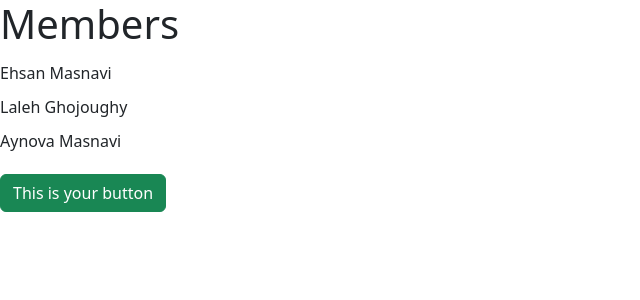
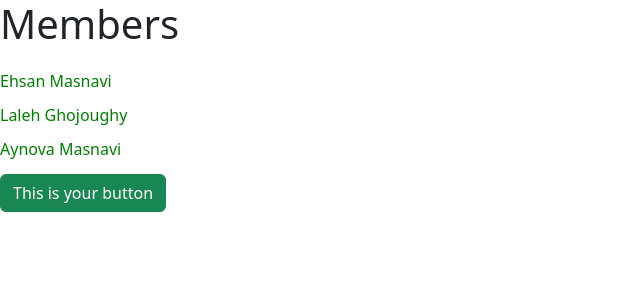
Before and after one commit to emasnavi1/REACT-TS, a React (Vite) app: page / in a window 1280 px wide. Shown: the top 300 px of the page, without its empty margins (0-640 px from the left). Built offline with nearby package versions, Linux system fonts and the light colour scheme.

Commit message:
PLayed with material UI ListItem

```diff
--- a/package.json
+++ b/package.json
@@ -10,6 +10,9 @@
     "preview": "vite preview"
   },
   "dependencies": {
+    "@emotion/react": "^11.11.3",
+    "@emotion/styled": "^11.11.0",
+    "@mui/material": "^5.15.4",
     "bootstrap": "^5.3.2",
     "react": "^18.2.0",
     "react-dom": "^18.2.0",
@@ -25,6 +28,6 @@
     "eslint-plugin-react-hooks": "^4.6.0",
     "eslint-plugin-react-refresh": "^0.4.5",
     "typescript": "^5.2.2",
-    "vite": "^5.0.8"
+    "vite": "^5.0.11"
   }
 }
--- a/src/App.tsx
+++ b/src/App.tsx
@@ -1,7 +1,7 @@
 import { useState } from "react";
 import Alert from "./components/Alert";
 import AppButton from "./components/AppButton";
-import { ListGroup, ListGroupWithStyled } from "./components/ListGroup";
+import { ListGroup, ListGroupWithStyled, ListGroupMaterialUI } from "./components/ListGroup";
 
 interface Item {
   id: number;
@@ -43,7 +43,7 @@ function App() {
 
   return (
     <>
-      <ListGroupWithStyled
+      <ListGroupMaterialUI
         items={items}
         heading="Members"
         onSelectItem={handleSelectItem}
--- /dev/null
+++ b/src/components/ListGroup/ListGroupMaterialUI.tsx
@@ -0,0 +1,81 @@
+import { useState } from "react";
+import {List, ListItem, styled } from '@mui/material';
+import {ListItemProps} from '@mui/material/ListItem'
+
+// const List = styled.ul`
+//   list-style: none;
+//   padding: 0;
+// `;
+
+interface CustomizedListItemProps extends ListItemProps{
+  active?: boolean;
+}
+
+const setListItemStyle = (props: CustomizedListItemProps) => {
+    console.log("Executing")
+    return props.active ? "Yellow" : ""; // or use an empty string
+  };
+
+//   const CustomListItem = styled(ListItem)<CustomizedListItemProps>((props:CustomizedListItemProps) => ({
+//     padding: '5px 0',
+//     backgroundColor: `${(props) => props.active === 'true' ? 'yellow' : ''}`,
+//     color: 'Green',
+// }));
+
+
+const CustomListItem = styled(ListItem)<CustomizedListItemProps>(
+    ({ active }) => ({
+      padding: "5px 0",
+      backgroundColor: active ? "yellow" : "",
+      color: "green",
+    })
+  );
+
+interface Item {
+  id: number;
+  name: string;
+}
+
+interface Props {
+  items: Item[];
+  heading: string;
+  // here you are trying to pass a fucntion as a prop, it reads it is fucntion
+  // that receives an input of type string and retunrs 'void'
+  onSelectItem: (item: Item) => void;
+}
+
+function ListGroupMaterialUI({ items, heading, onSelectItem }: Props) {
+  const [selectedIndex, setSelectedIndex] = useState(0);
+
+  const handleClick = (item: Item) => {
+    setSelectedIndex(item.id);
+    console.log(item.name + " Clicked!");
+  };
+
+  return (
+    <>
+      <h1>{heading}</h1>
+      {/* <ul className="list-group"> */}
+      <nav>
+      <List>
+        {items.length === 0 && <p>No items available to show! </p>}
+        {items.map((item) => (
+          <CustomListItem
+            active={(item.id === selectedIndex)}
+            key={item.id}
+            onClick={() => {
+              handleClick(item);
+              onSelectItem(item);
+            }}
+          >
+            {item.name}
+          </CustomListItem>
+        ))}
+        {/* </ul> */}
+      </List>
+      </nav>
+    </>
+  );
+}
+
+export default ListGroupMaterialUI;
--- a/src/components/ListGroup/index.ts
+++ b/src/components/ListGroup/index.ts
@@ -5,5 +5,6 @@
 
 import ListGroup from "./ListGroup";
 import ListGroupWithStyled from "./ListGroupwithStyled";
+import ListGroupMaterialUI from "./ListGroupMaterialUI";
 
-export { ListGroup, ListGroupWithStyled };
+export { ListGroup, ListGroupWithStyled, ListGroupMaterialUI };
--- a/src/main.tsx
+++ b/src/main.tsx
@@ -2,6 +2,7 @@ import React from 'react'
 import ReactDOM from 'react-dom/client'
 import App from './App.tsx'
 import 'bootstrap/dist/css/bootstrap.css'
+
 
 ReactDOM.createRoot(document.getElementById('root')!).render(
   <React.StrictMode>
```
Also changed, not shown: 1 other file (tests, documents, lock files or other folders).
